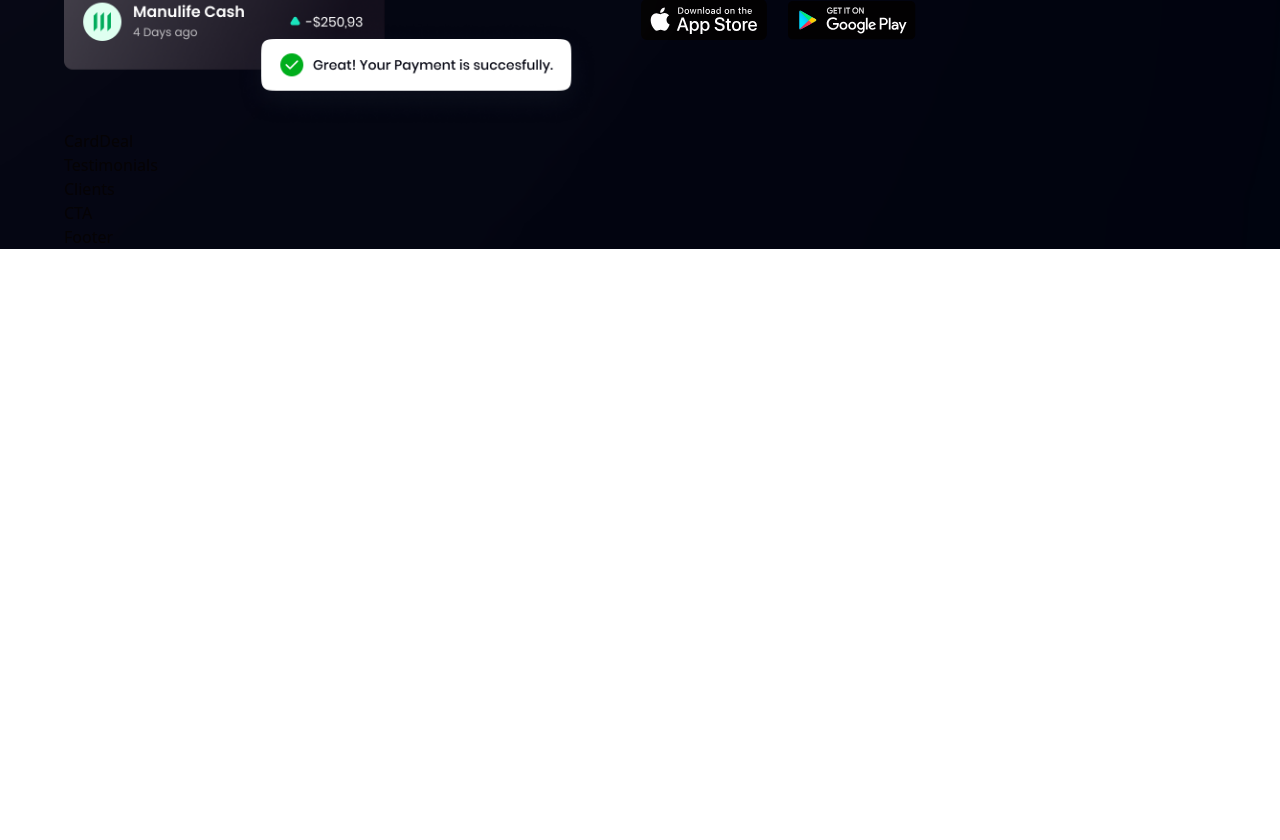
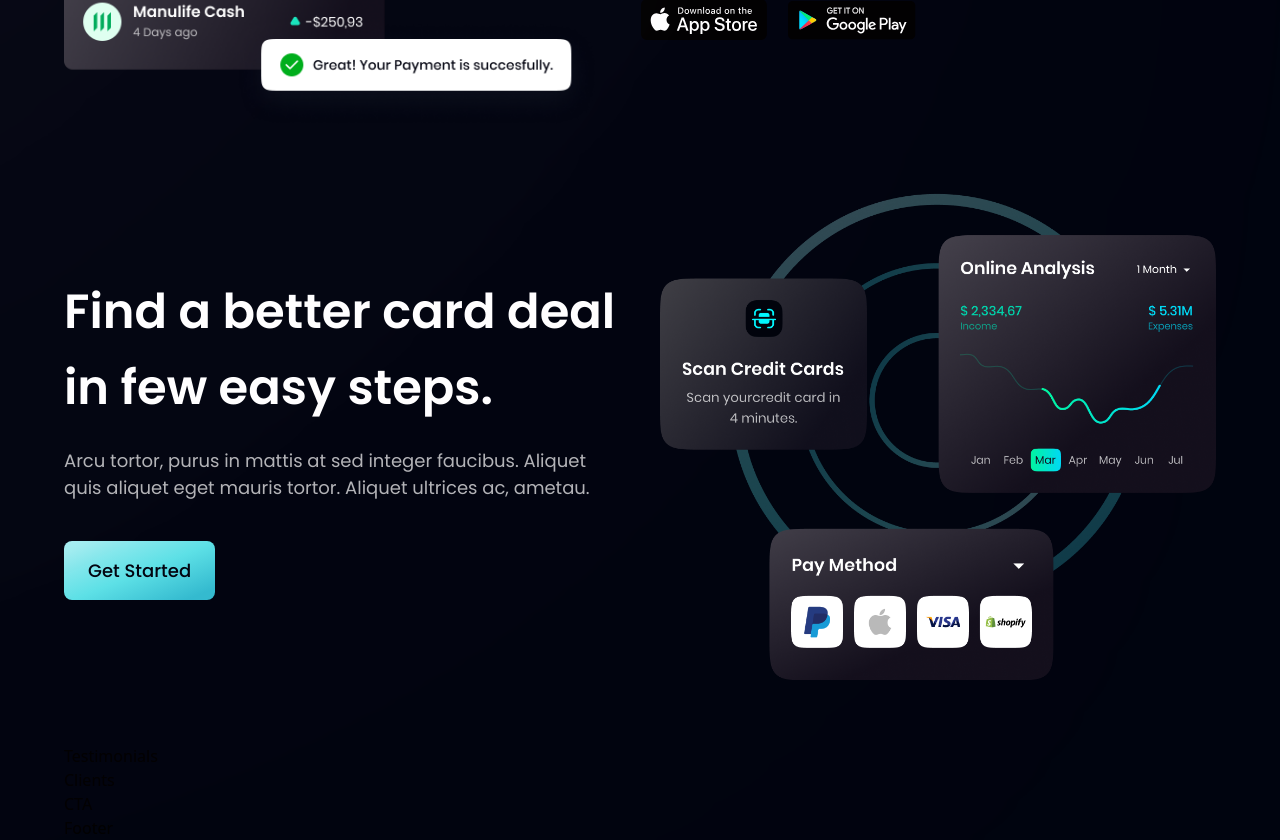
Before and after one commit to giagiang/bank_modern_webapp, a React (Vite) app: page / in a window 1280 px wide. Shown: the part 1953-2793 px from the top of the page. Before the commit the page ends 2202 px from the top, so only its background shows below. Built offline with nearby package versions, Linux system fonts and the light colour scheme.

Commit message:
create-card Deal

```diff
--- a/src/App.jsx
+++ b/src/App.jsx
@@ -1,4 +1,3 @@
-// import React from "react";
 import styles from "./style";
 import {
   Navbar,
--- a/src/components/CardDeal.jsx
+++ b/src/components/CardDeal.jsx
@@ -1,9 +1,25 @@
-import React from 'react'
+import React from "react";
+import styles, { layout } from "../style";
+import Button from "./Button";
+import { card } from "../assets";
 
-const CardDeal = () => {
-  return (
-    <div>CardDeal</div>
-  )
-}
+const CardDeal = () => (
+  <section className={layout.section}>
+    <div className={layout.sectionInfo}>
+      <h2 className={styles.heading2}>
+        Find a better card deal <br className="sm:block hidden" /> in few easy
+        steps.
+      </h2>
+      <p className={`${styles.paragraph}max-w-[470px] mt-5`}>
+        Arcu tortor, purus in mattis at sed integer faucibus. Aliquet quis
+        aliquet eget mauris tortor. Aliquet ultrices ac, ametau.
+      </p>
+    <Button styles= "mt-10"/>
+    </div>
+    <div className={layout.sectionImg}>
+      <img src={card} alt = "card" className="w-[100%] h-[100%]"/>
+    </div>
+  </section>
+);
 
-export default CardDeal
+export default CardDeal;
```
